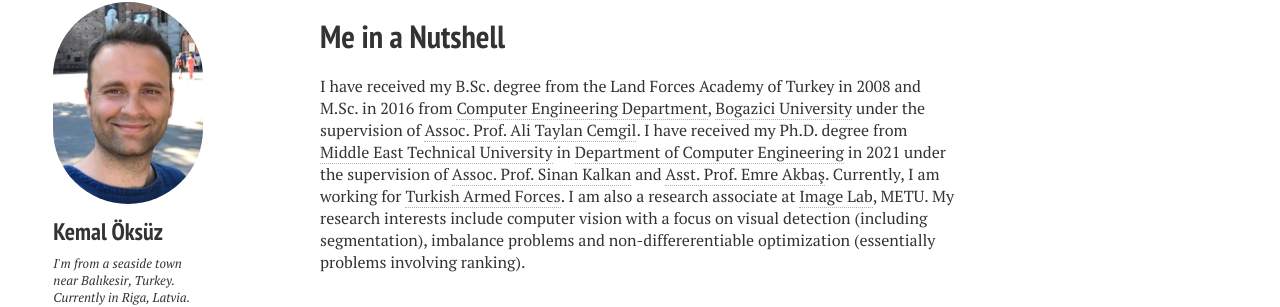
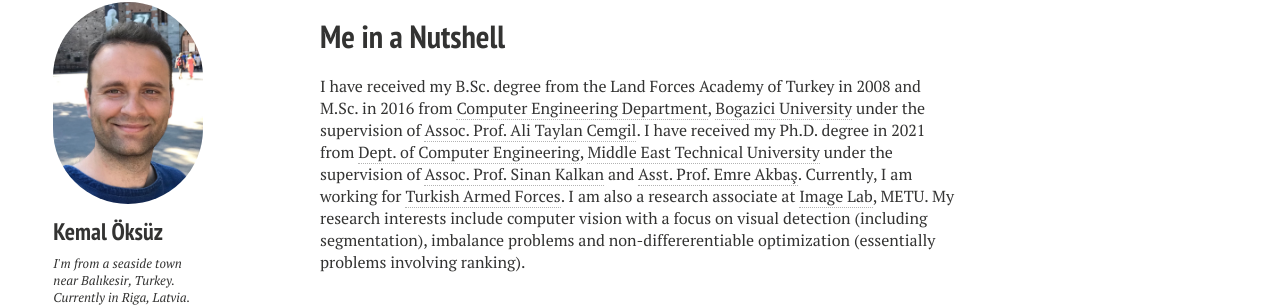
Before and after one commit to kemaloksuz/kemaloksuz.github.io, a Jekyll site: the page built from index.md, in a window 1280 px wide. Shown: the part 717-1024 px from the top of the page. Built offline with Jekyll 4.4.1, drawn with Linux system fonts in a browser that asks for light colours; nearby versions of some CDN libraries; comment, search, counter and statistics services are not loaded.

Commit message:
Update index.md

```diff
--- a/index.md
+++ b/index.md
@@ -7,7 +7,7 @@ image:
   feature: rigaautumn.jpg
 ---
 
-I have received my B.Sc. degree from the Land Forces Academy of Turkey in 2008 and M.Sc. in 2016 from <a href="https://www.cmpe.boun.edu.tr" target="_blank">Computer Engineering Department</a>, <a href="http://www.boun.edu.tr/en-US/Index" target="_blank">Bogazici University</a> under the supervision of <a href="https://www.cmpe.boun.edu.tr/~cemgil/" target="_blank">Assoc. Prof. Ali Taylan Cemgil</a>. I have received my Ph.D. degree from <a href="https://www.metu.edu.tr" target="_blank">Middle East Technical University</a> in <a href="https://ceng.metu.edu.tr" target="_blank">Department of Computer Engineering</a> in 2021 under the supervision of <a href="http://www.kovan.ceng.metu.edu.tr/~sinan/" target="_blank">Assoc. Prof. Sinan Kalkan</a> and <a href="http://user.ceng.metu.edu.tr/~emre/" target="_blank">Asst. Prof. Emre Akbaş</a>. Currently, I am working for <a href="https://www.tsk.tr/HomeEng" target="_blank">Turkish Armed Forces</a>. I am also a research associate at <a href="https://image.ceng.metu.edu.tr" target="_blank">Image Lab</a>, METU. My research interests include computer vision with a focus on visual detection (including segmentation), imbalance problems and non-differerentiable optimization (essentially problems involving ranking).
+I have received my B.Sc. degree from the Land Forces Academy of Turkey in 2008 and M.Sc. in 2016 from <a href="https://www.cmpe.boun.edu.tr" target="_blank">Computer Engineering Department</a>, <a href="http://www.boun.edu.tr/en-US/Index" target="_blank">Bogazici University</a> under the supervision of <a href="https://www.cmpe.boun.edu.tr/~cemgil/" target="_blank">Assoc. Prof. Ali Taylan Cemgil</a>. I have received my Ph.D. degree in 2021 from <a href="https://ceng.metu.edu.tr" target="_blank">Dept. of Computer Engineering</a>, <a href="https://www.metu.edu.tr" target="_blank">Middle East Technical University</a> under the supervision of <a href="http://www.kovan.ceng.metu.edu.tr/~sinan/" target="_blank">Assoc. Prof. Sinan Kalkan</a> and <a href="http://user.ceng.metu.edu.tr/~emre/" target="_blank">Asst. Prof. Emre Akbaş</a>. Currently, I am working for <a href="https://www.tsk.tr/HomeEng" target="_blank">Turkish Armed Forces</a>. I am also a research associate at <a href="https://image.ceng.metu.edu.tr" target="_blank">Image Lab</a>, METU. My research interests include computer vision with a focus on visual detection (including segmentation), imbalance problems and non-differerentiable optimization (essentially problems involving ranking).
 
 <br />
 
```
